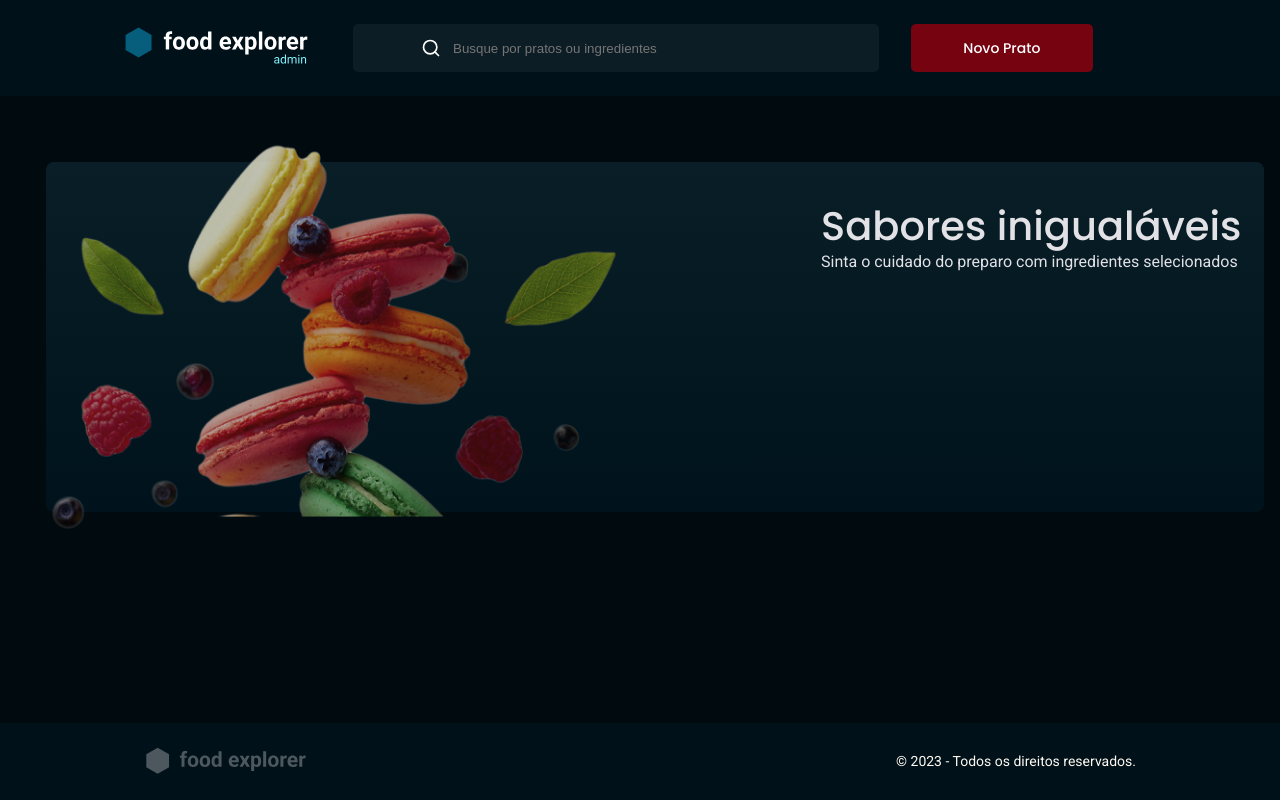
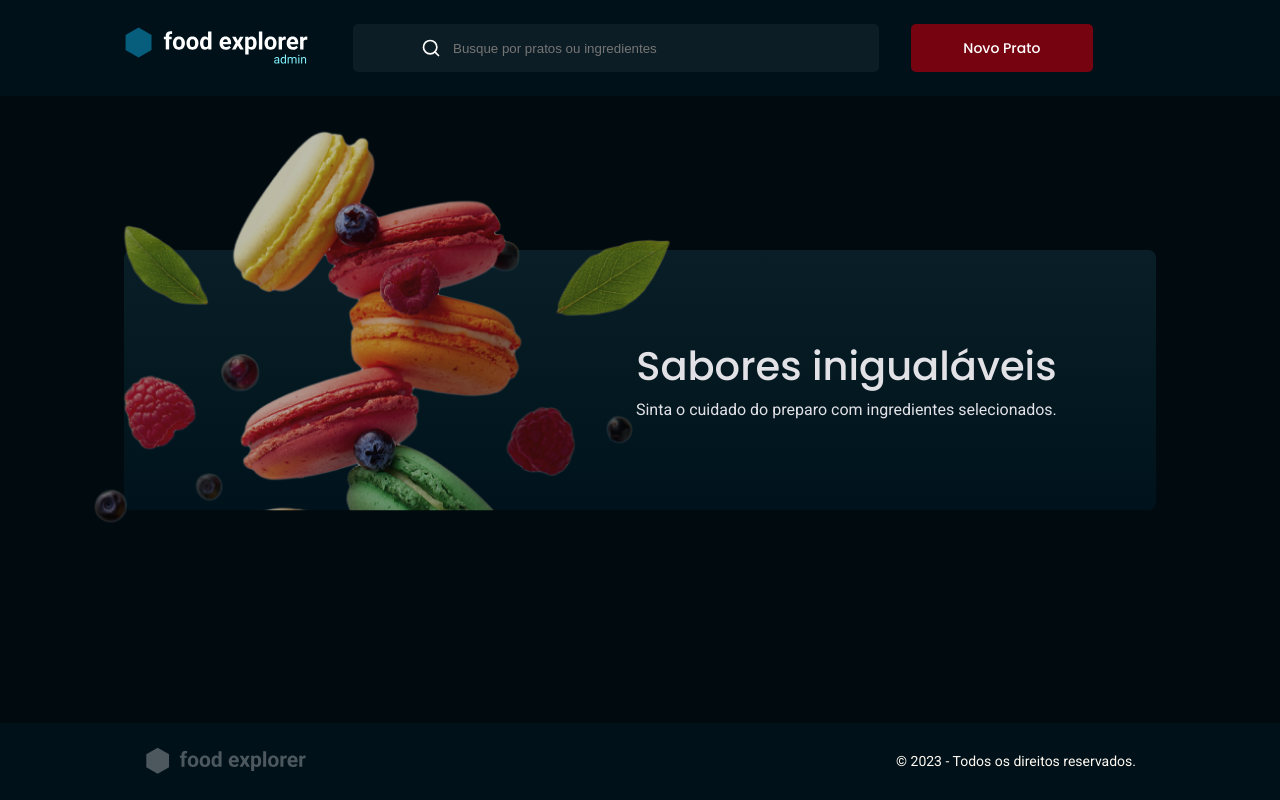
Before and after one commit to tkoch97/food-explorer-front, a React (Vite) app: page / in a window 1280 px wide. Built offline with nearby package versions, Linux system fonts and the light colour scheme; some icons are missing.

Commit message:
create hero design in home page

```diff
--- a/src/components/Hero/index.jsx
+++ /dev/null
@@ -1,21 +0,0 @@
-import {Container, ImageBanner, Block, TitleAndSubtitle} from './style.js'
-import { useMediaQuery } from "react-responsive";
-import BannerImgMobile from "../../assets/banner-home-mobile.png";
-import BannerImgDesktop from "../../assets/banner-home-desktop.png";
-
-export function Hero() {
-  const isDesktop = useMediaQuery({ minWidth: 1024 });
-  const imgBanner = !isDesktop ? BannerImgMobile : BannerImgDesktop;
-
-  return(
-    <Container>
-      <ImageBanner src={imgBanner} isDesktop={isDesktop}/>
-      <Block isDesktop={isDesktop}>
-        <TitleAndSubtitle isDesktop={isDesktop}>
-          <h2>Sabores inigualáveis</h2>
-          <p>Sinta o cuidado do preparo com ingredientes selecionados</p>
-        </TitleAndSubtitle>
-      </Block>
-    </Container>
-  )
-}
--- a/src/components/Hero/style.js
+++ /dev/null
@@ -1,80 +0,0 @@
-import styled, {css} from 'styled-components';
-// import { applyFontStyle } from '../../styles/theme';
-
-
-export const Container = styled.div`
-  width: 100%;
-  position: relative;
-  display: flex;
-  flex-direction: column;
-`
-export const ImageBanner = styled.img`
-  position: absolute;
-  z-index: 1;
-
-  ${props =>
-    !props.isDesktop ? css`
-    width: 19.1rem;
-    ` : css`
-    width:63.2rem;
-    `
-  }
-`
-
-export const Block = styled.div`
-  background: ${({theme}) => theme.COLORS.GRADIENTS_200};
-  color: ${({theme}) => theme.COLORS.LIGHT_300};
-  margin: 3.0rem 0 0 3.0rem;
-  padding: 3.6rem 2.1rem 2.2rem;
-  border-radius: 0.8rem;
-  height: 35.0rem;
-  display: flex;
-  justify-content: flex-end;
-
-`
-
-export const TitleAndSubtitle = styled.div`
-
-  display: flex;
-  flex-direction: column;
-  align-items: flex-start;
-
-  ${props =>
-    !props.isDesktop ? css`
-
-      width: 20.2rem;
-
-      h2 {
-        font-family: 'Poppins';
-        font-size: 1.8rem;
-        font-weight: 600;
-        line-height: 140%
-      }
-
-      p {
-        font-family: 'Poppins';
-        font-size: 1.2rem;
-        font-weight: 400;
-        line-height: 140%
-        width: 20.2rem;
-      }
-    ` : css`
-
-      width: 42.2rem;
-      h2 {
-        font-family: 'Poppins';
-        font-size: 4.0rem;
-        font-weight: 500;
-        line-height: 140%
-      }
-
-      p{
-        font-family: 'Roboto';
-        font-size: 1.6rem;
-        font-weight: 400;
-        line-height: 100%;
-      }
-    `
-  }
-
-`
--- a/src/pages/Home/index.jsx
+++ b/src/pages/Home/index.jsx
@@ -1,6 +1,5 @@
 import { Footer } from '../../components/Footer/index.jsx';
 import { NavBar } from '../../components/NavBar/index.jsx';
-import { Hero } from '../../components/Hero/index.jsx';
 import { Container } from './style.js';
 
 export function Home() {
@@ -11,8 +10,15 @@ export function Home() {
         <NavBar />
       </div>
 
-      <div className='hero'>
-        <Hero/>
+      <div className='main'>
+        <div className='hero'>
+          <div className='heroImage'/>
+          <div className='heroText'>
+            <h2>Sabores inigualáveis</h2>
+            <p>Sinta o cuidado do preparo com ingredientes selecionados.</p>
+          </div>
+        </div>
+
       </div>
 
       <div className='footer'>
--- a/src/pages/Home/style.js
+++ b/src/pages/Home/style.js
@@ -1,13 +1,145 @@
 import styled from 'styled-components';
+import heroImageBackgroundMobile from '../../assets/banner-home-mobile.png';
+import heroImageBackgroundDesktop from '../../assets/banner-home-desktop.png';
 
 export const Container = styled.div `
+  display: flex;
+  flex-direction: column;
+
  .header {
   position: fixed;
   z-index: 2;
   top: 0;
  }
 
- .hero {
-  margin: 13.2rem 1.6rem 0;
+ .footer {
+  position: fixed;
+  z-index: 2;
+  top: 0;
+ }
+
+ .main {
+  padding: 17.0rem 0;
+  margin: 0 1.6rem;
+
+  @media(min-width: 768px) {
+    padding: 25.0rem 0;
+  }
+
+  @media(min-width: 1024px) {
+    margin: 0 12.4rem;
+  }
+
+  .hero {
+    width: 100%;
+    background: ${({theme}) => theme.COLORS.GRADIENTS_200};
+    color: ${({theme}) => theme.COLORS.LIGHT_300};
+    display: grid;
+    grid-template-columns: 45% 50%;
+    border-radius: 0.8rem;
+
+    @media(min-width: 1280px) {
+      max-height: 35.0rem;
+    }
+
+    .heroImage {
+      width: 100%;
+      height: 100%;
+      align-self: center;
+      position: relative;
+
+      &::before{
+        content: '';
+        position: absolute;
+        width: 19.1rem;
+        height: 14.9rem;
+        bottom: 0;
+        left: -2.0rem;
+        z-index: 1;
+        background: url(${heroImageBackgroundMobile}) no-repeat center bottom;
+        background-size: 100%;
+
+        @media(max-width: 424px) {
+          width: 15.1rem;
+          left: -1.3rem;
+        }
+
+        @media(min-width: 768px) {
+          width: 38.0rem;
+          height: 40.0rem;
+        }
+
+        @media(min-width: 1280px) {
+          background: url(${heroImageBackgroundDesktop}) no-repeat center bottom;
+          width: 63.2rem;
+          height: 40.6rem;
+          left: -6.0rem;
+          bottom: -1.4rem;
+          background-size: cover;
+        }
+      }
+    }
+
+    .heroText {
+      width: 100%;
+      padding: 3.6rem 0rem 2.2rem 0;
+      display: flex;
+      flex-direction: column;
+      align-items: flex-start;
+
+      @media(min-width: 768px) {
+        padding: 8.8rem 0rem 9.2rem 0;
+      }
+
+      @media(min-width: 1280px) {
+        justify-content: center;
+        align-items: center;
+        gap: 0.8rem;
+      }
+
+      h2 {
+        font-family: 'Poppins';
+        font-size: 1.8rem;
+        font-weight: 600;
+        line-height: 140%;
+
+        @media(max-width: 424px) {
+          font-size: clamp(1.0rem, 1.0rem + 1vw, 1.5rem);
+        }
+
+        @media(min-width: 768px) {
+          font-size: 3.0rem;
+          font-weight: 500;
+          line-height: 140%;
+        }
+
+        @media(min-width: 1280px) {
+          font-size: 4.0rem;
+        }
+      }
+
+      p {
+        font-family: 'Poppins';
+        font-size: 1.2rem;
+        font-weight: 400;
+        line-height: 140%;
+
+        @media(max-width: 424px) {
+          font-size: clamp(0.6rem, 0.6rem + 1vw, 1.0rem);
+        }
+
+        @media(min-width: 768px) {
+          font-family: 'Roboto';
+          font-size: 1.2rem;
+          font-weight: 400;
+          line-height: 100%;
+        }
+
+        @media(min-width: 1280px) {
+          font-size: 1.6rem;
+        }
+      }
+    }
+  }
  }
 `
```
